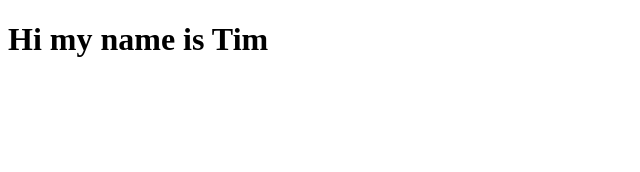
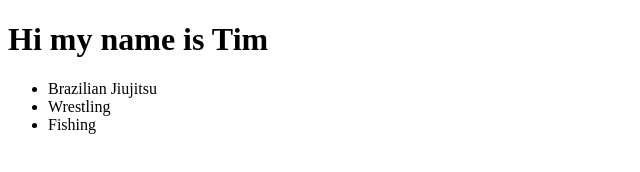
Before and after one commit to atmention/hello_world, a plain HTML site: page index.html in a window 1280 px wide. Shown: the whole page, without its empty margins (0-640 px from the left). Drawn offline with Linux system fonts and the light colour scheme.

Commit message:
Added favorit hobbies

```diff
--- a/index.html
+++ b/index.html
@@ -7,7 +7,13 @@
     <meta name="viewport" content="width=device-width, initial-scale=1.0">
     <title>Document</title>
 </head>
+
 <body>
   <h1>Hi my name is Tim</h1>
 </body>
+<ul>
+    <li>Brazilian Jiujitsu</li>
+    <li>Wrestling</li>
+    <li>Fishing</li>
+</ul>
 </html>
```
